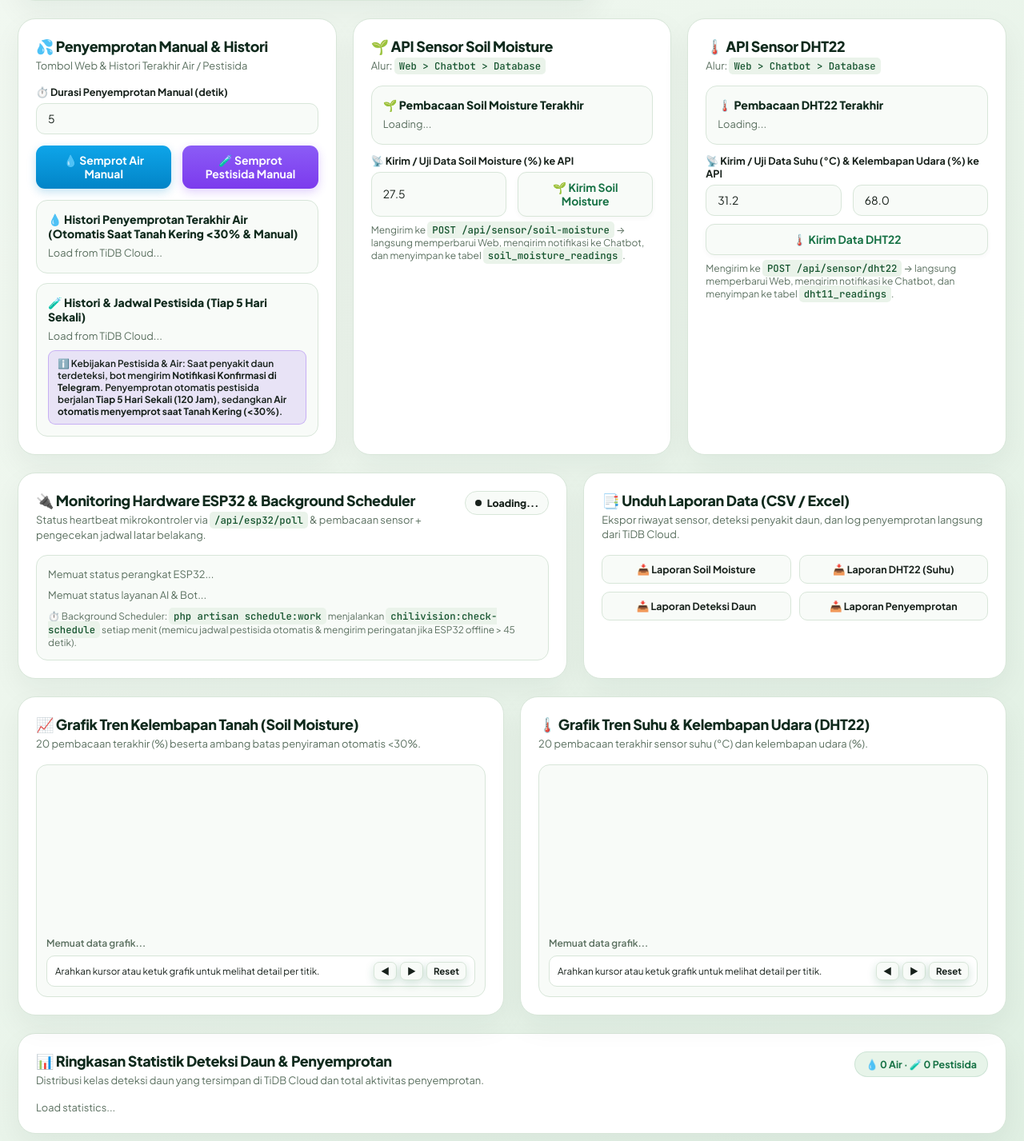
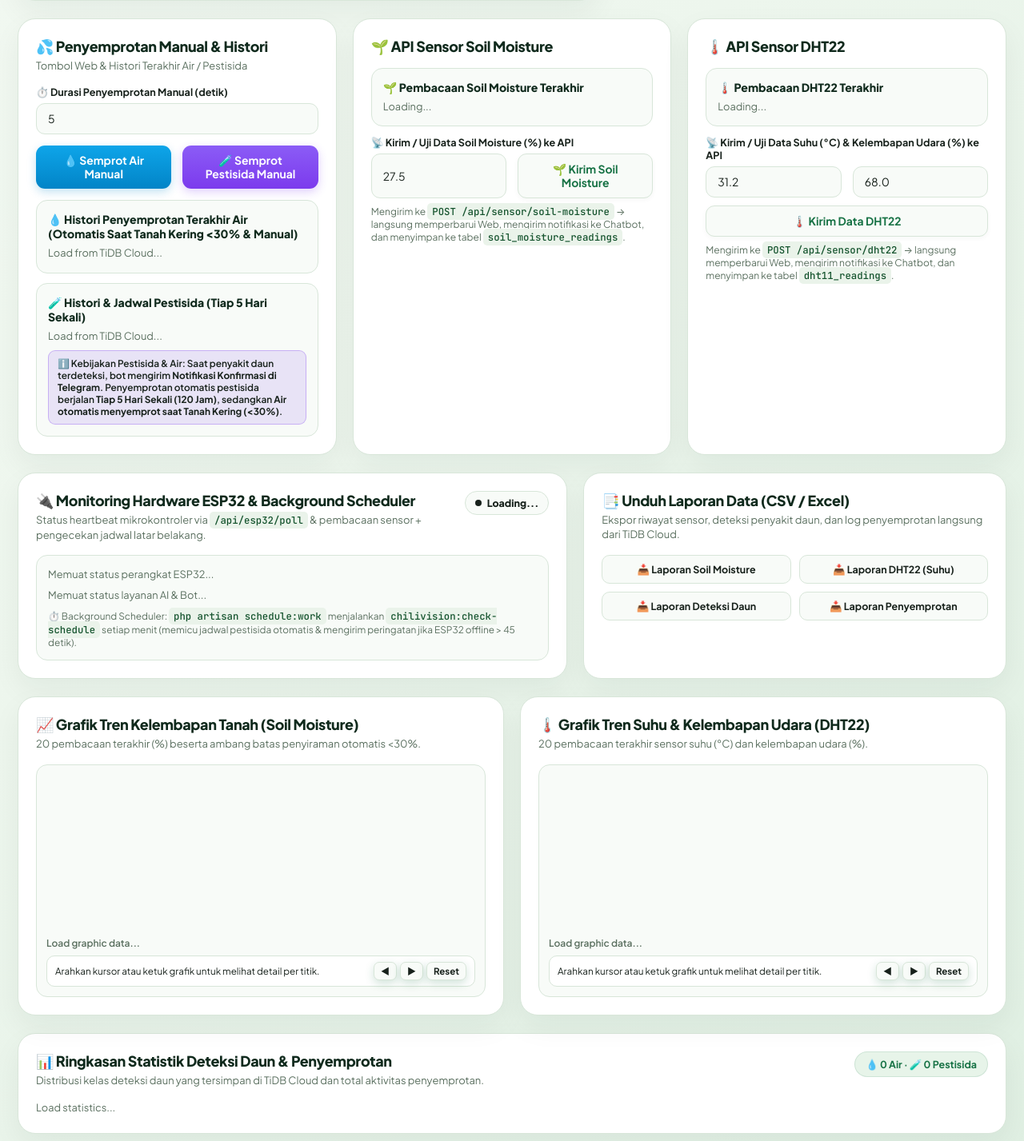
Before and after one commit to AbebAli0/Chilivision-Semester5, a Laravel app: template resources/views/chilivision.blade.php in a window 1280 px wide. Shown: the part 1421-2848 px from the top of the page at 80% size. Run offline with Laravel 12, Linux system fonts and the light colour scheme; the template is opened without the code that fills it, so the values that code supplies are empty; a map, chart or similar area stays blank.

Commit message:
Update text

```diff
--- a/resources/views/chilivision.blade.php
+++ b/resources/views/chilivision.blade.php
@@ -1527,7 +1527,7 @@
             <div class="card-title">
                 <div>
                     <h2>🌱 API Sensor Soil Moisture</h2>
-                    <p class="card-subtitle">Alur: <code>Web &gt; Chatbot &gt; Database</code></p>
+                    {{-- <p class="card-subtitle">Alur: <code>Web &gt; Chatbot &gt; Database</code></p>--}}
                 </div>
             </div>
 
@@ -1551,13 +1551,13 @@
             <div class="card-title">
                 <div>
                     <h2>🌡️ API Sensor DHT22</h2>
-                    <p class="card-subtitle">Alur: <code>Web &gt; Chatbot &gt; Database</code></p>
+                    {{-- <p class="card-subtitle">Alur: <code>Web &gt; Chatbot &gt; Database</code></p>--}}
                 </div>
             </div>
 
             <div class="spray-box">
                 <h4>🌡️ Pembacaan DHT22 Terakhir</h4>
-                <div class="spray-meta" id="dhtDetailBox">Loading...</div>
+                <div class="spray-meta" id="dhtDetailBox">Loading... </div>
             </div>
 
             <form onsubmit="submitDht11(event)">
@@ -1621,7 +1621,7 @@
                     <svg id="soilChartSvg" class="chart-svg" viewBox="0 0 460 195" aria-label="Grafik tren kelembapan tanah"></svg>
                     <div id="soilChartTooltip" class="chart-tooltip" role="tooltip" hidden></div>
                 </div>
-                <div class="chart-legend" id="soilChartLegend">Memuat data grafik...</div>
+                <div class="chart-legend" id="soilChartLegend">Load graphic data... </div>
                 <div class="chart-inspector" id="soilChartInspector">
                     <span id="soilChartReadout">Arahkan kursor atau ketuk grafik untuk melihat detail per titik.</span>
                     <div class="chart-nav-group">
@@ -1645,7 +1645,7 @@
                     <svg id="dhtChartSvg" class="chart-svg" viewBox="0 0 460 195" aria-label="Grafik tren DHT22"></svg>
                     <div id="dhtChartTooltip" class="chart-tooltip" role="tooltip" hidden></div>
                 </div>
-                <div class="chart-legend" id="dhtChartLegend">Memuat data grafik...</div>
+                <div class="chart-legend" id="dhtChartLegend">Load graphic data... </div>
                 <div class="chart-inspector" id="dhtChartInspector">
                     <span id="dhtChartReadout">Arahkan kursor atau ketuk grafik untuk melihat detail per titik.</span>
                     <div class="chart-nav-group">
```
